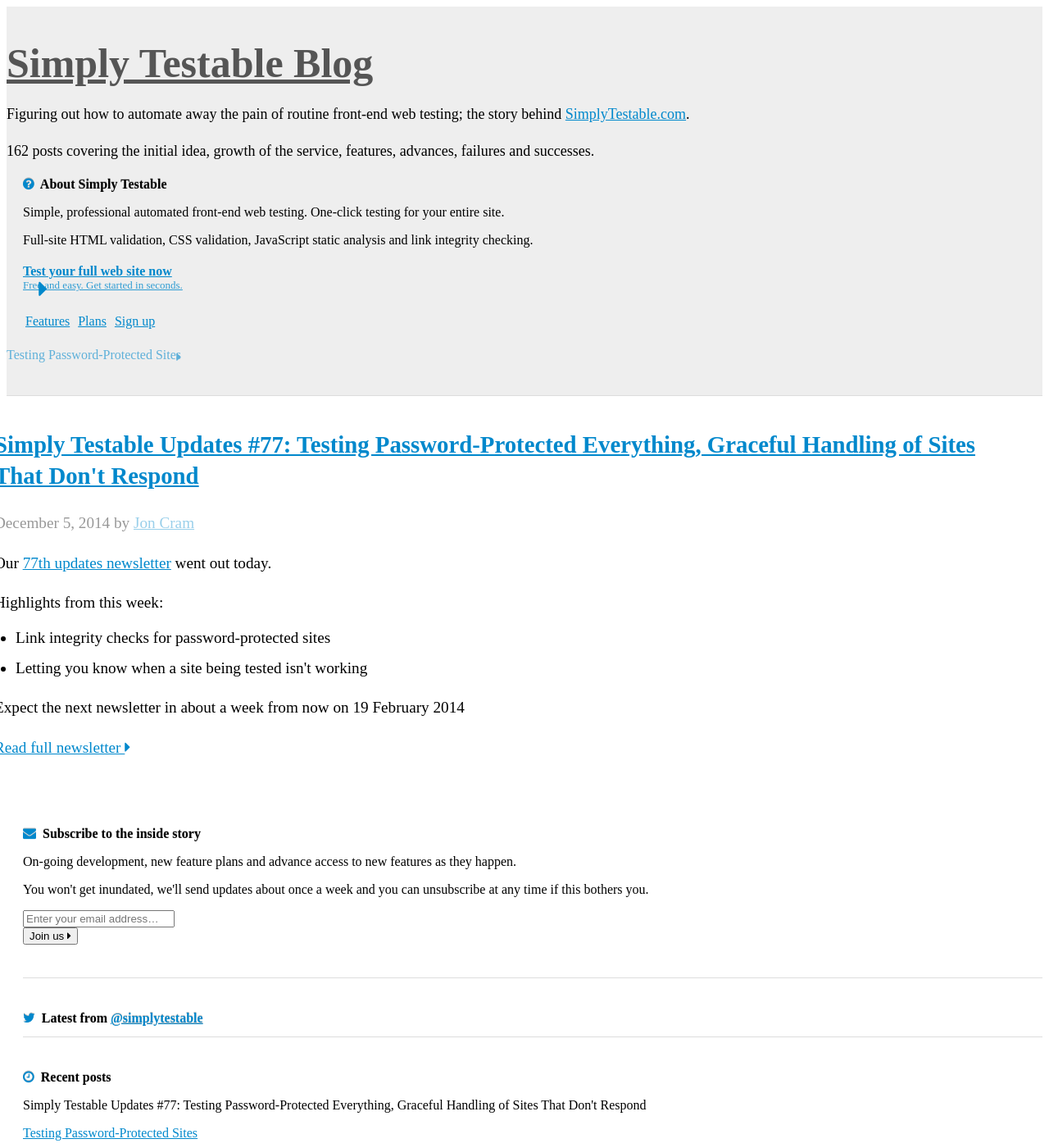
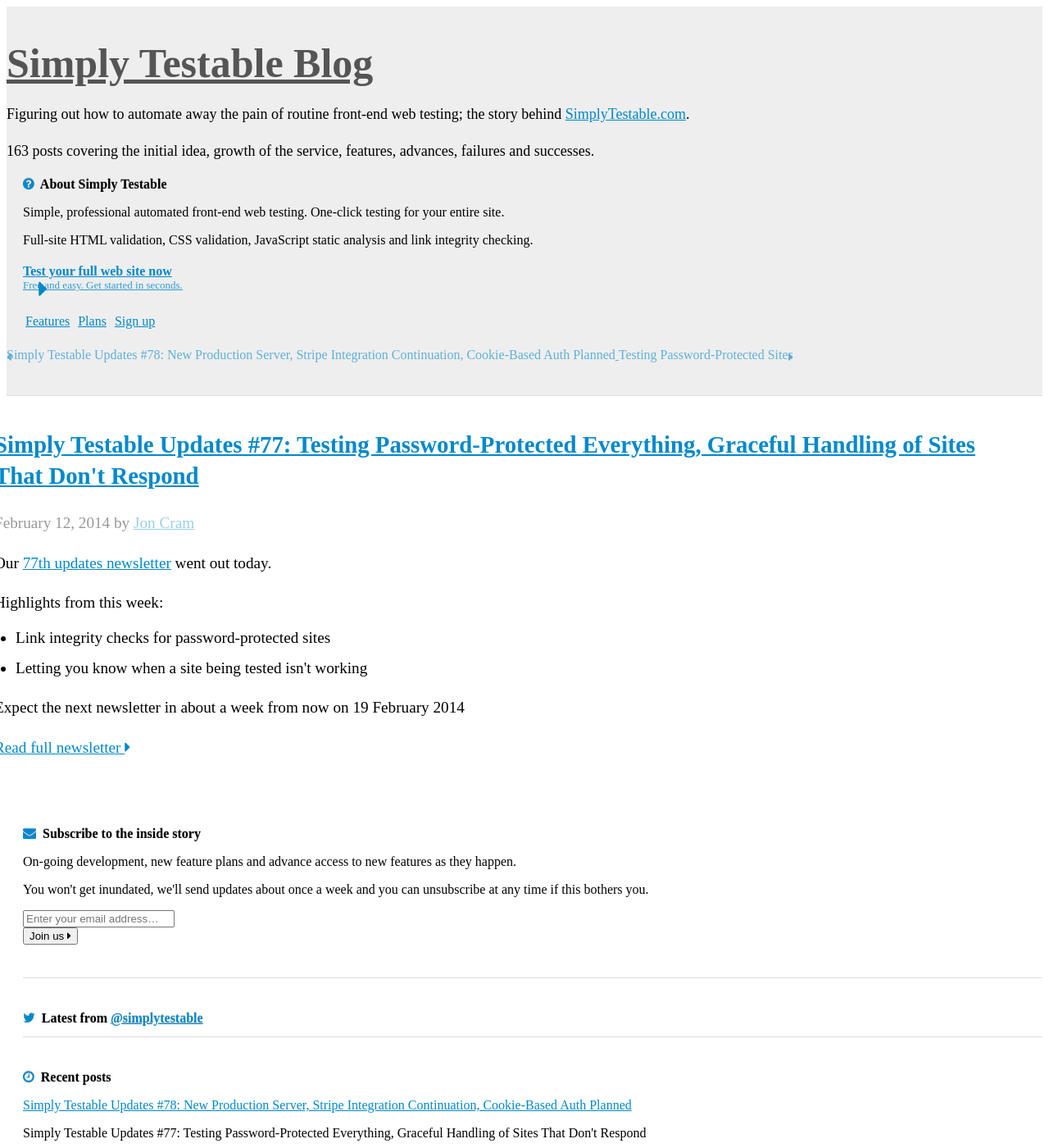
Before and after one commit to webignition/blog.simplytestable.com, a Jekyll site: the page built from _posts/2014-02-12-simply-testable-updates-77.html, in a window 1280 px wide and 1400 px high. Shown: the whole window at 82% size. Built offline with Jekyll 4.4.1, drawn with Linux system fonts in a browser that asks for light colours; nearby versions of some CDN libraries; comment, search, counter and statistics services are not loaded; a style sheet for code colours, icons or effects is not loaded; some of the changed text lies outside the part shown.

Commit message:
78th newsletter announcement

```diff
--- /dev/null
+++ b/_posts/2014-02-19-simply-testable-updates-78.html
@@ -0,0 +1,16 @@
+---
+layout: newsletter
+title: "Simply Testable Updates #78: New Production Server, Stripe Integration Continuation, Cookie-Based Auth Planned"
+author:
+    name: Jon Cram
+    url: http://webignition.net
+continue_reading: false
+newsletter:
+    issue_number: 78th
+    url: http://us5.campaign-archive1.com/?u=ac75e33d993d2b502e333ddd0&amp;id=7bfcbb21b4
+    highlights:
+        - a move to new production servers as the (now old) hardware wasn't up to scratch
+        - Stripe payment integration final stages underway
+        - Support for testing sites using cookie-based auth is planned
+    closing_sentence: Expect the next newsletter in about a week from now on 26 February 2014
+---
--- a/archive/index.html
+++ b/archive/index.html
@@ -6,9 +6,31 @@ is_archive: true
 <ol class="archive">
 
 
+    <li value="163">
+        <h2><a href="/simply-testable-updates-78/">Simply Testable Updates #78: New Production Server, Stripe Integration Continuation, Cookie-Based Auth Planned </a></h2>
+        <p class="post-date">February 19, 2014</p>
+
+
+
+
+
+
+
+
+
+    <p>
+        Our <a href="http://us5.campaign-archive1.com/?u=ac75e33d993d2b502e333ddd0&amp;id=7bfcbb21b4">78th updates newsletter</a> went out today.
+    </p>
+
+
+
+
+    </li>
+
+
     <li value="162">
         <h2><a href="/simply-testable-updates-77/">Simply Testable Updates #77: Testing Password-Protected Everything, Graceful Handling of Sites That Don't Respond </a></h2>
-        <p class="post-date">December  5, 2014</p>
+        <p class="post-date">February 12, 2014</p>
 
 
 
```
Also changed, not shown: sitemap.xml (+7 -3 lines), _posts/2014-02-12-simply-testable-updates-77.html (renamed from _posts/2014-12-05-simply-testable-updates-77.html).
